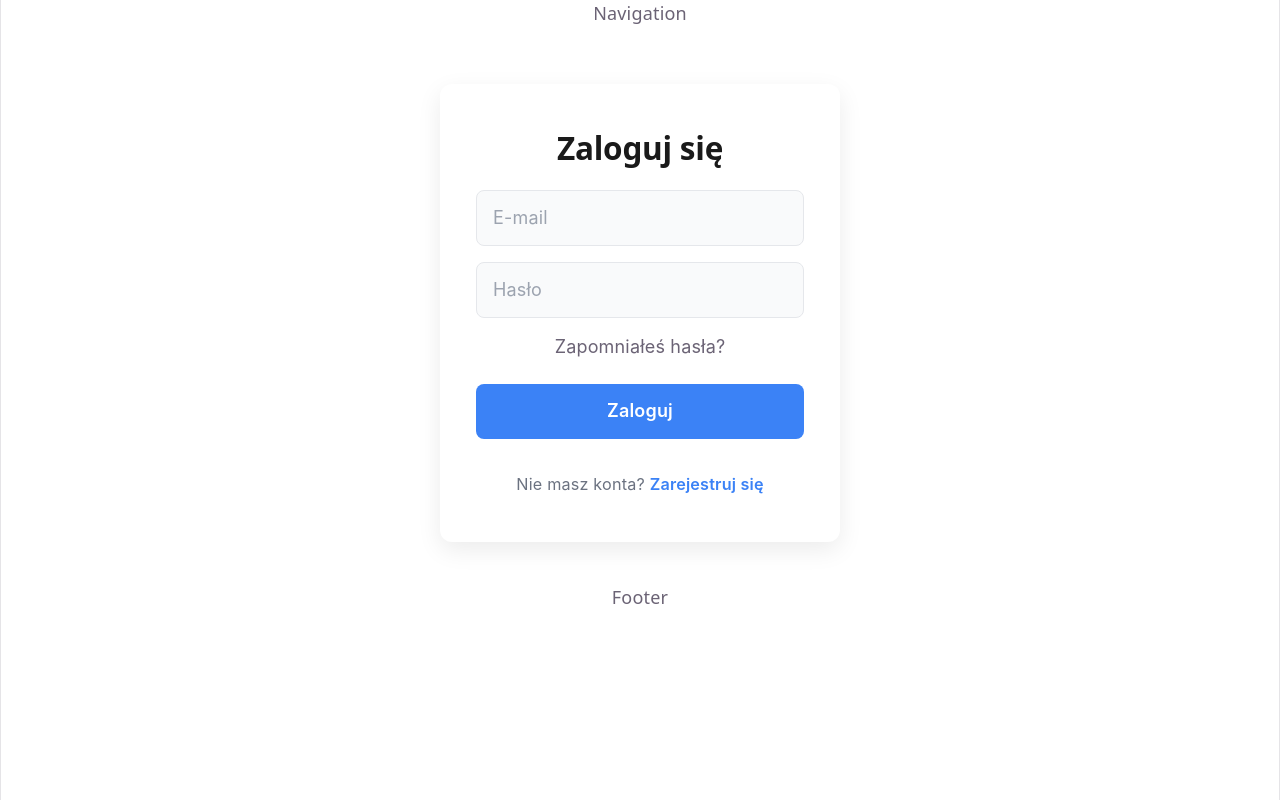
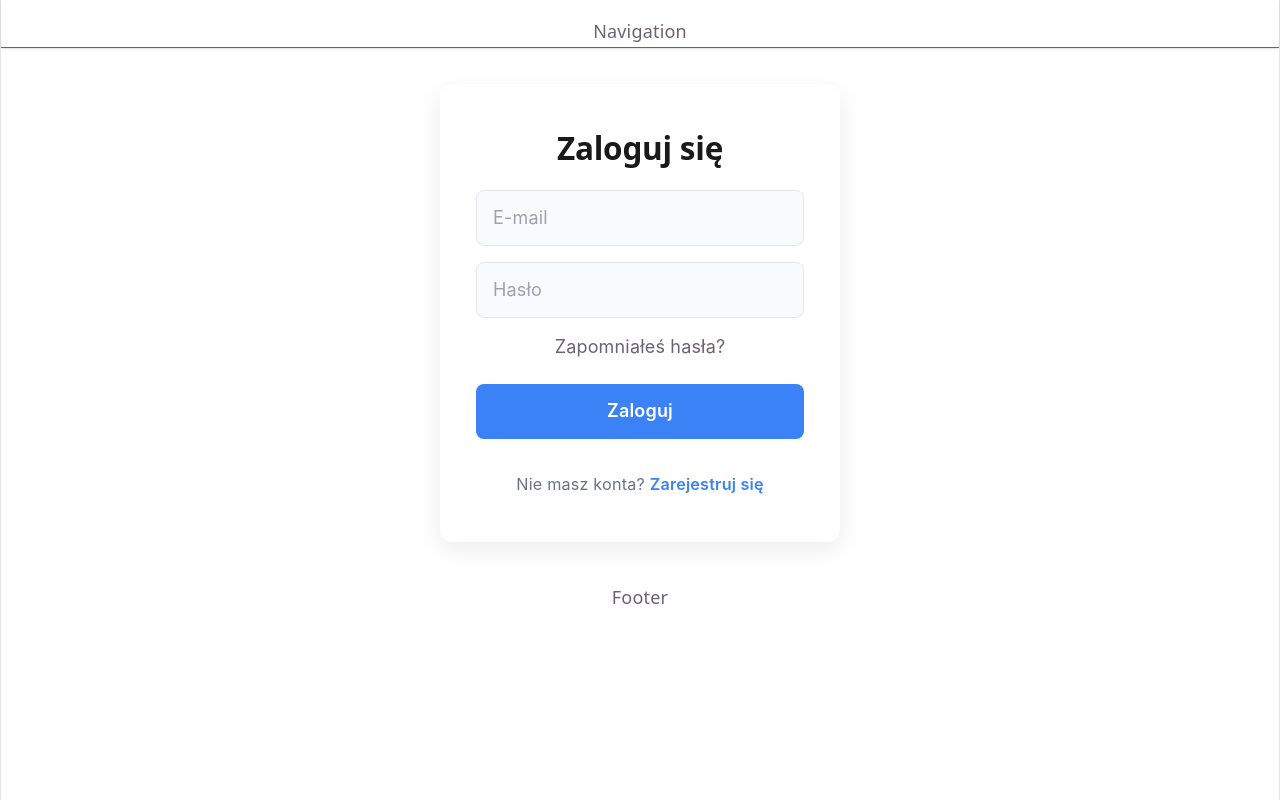
Before and after one commit to WiktorGruszczynski/foodbudget-frontend, a React (Vite) app: page /auth in a window 1280 px wide. Built offline with nearby package versions, Linux system fonts and the light colour scheme; no server answers.

Commit message:
fix: navbar position

```diff
--- a/src/App.tsx
+++ b/src/App.tsx
@@ -40,7 +40,9 @@ function App() {
   return (
     <div className="app">
       <BrowserRouter>
-        <nav>Navigation</nav>
+        <nav className="sticky top-0 z-50 w-full bg-white border-b shadow-sm p-4">
+          Navigation
+        </nav>
         <main>
           <Routes>
             {/* TRASY PUBLICZNE */}
```
